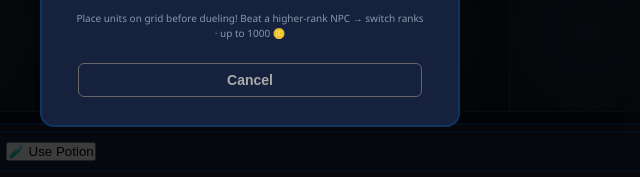
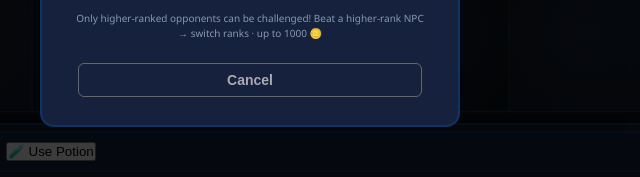
Before and after one commit to jianran/retro-arcade, a plain HTML site: page games/elemental-merge/index.html in a window 1280 px wide. Both pictures are taken after a click on the button "⚔️". Shown: the part 620-797 px from the top of the page, 390-1030 px from the left. Drawn offline with Linux system fonts and the light colour scheme.

Commit message:
Elemental Merge: block equal-rank opponents too
Duels are now strictly uphill: you can only challenge NPCs and players
with a HIGHER rank than yours. Equal or lower opponents are locked in
the picker and blocked in startDuel. Picker hint updated.
Bump stamp to ?v=10.

Co-Authored-By: Claude Code <noreply@anthropic.com>

```diff
--- a/games/elemental-merge/index.html
+++ b/games/elemental-merge/index.html
@@ -1054,10 +1054,10 @@ function showDuelPicker(){
       }
     }catch(e){}
     const icon=p.isNPC?'🤖':'👤';
-    const locked=pWave>0&&pWave<S.wave;
-    const click=locked?"toast('🔒 Cannot challenge a lower-ranked opponent')":`startDuel('${p.id}')`;
+    const locked=pWave>0&&pWave<=S.wave;
+    const click=locked?"toast('🔒 Cannot challenge an equal or lower-ranked opponent')":`startDuel('${p.id}')`;
     rows+=`<div onclick="${click}" style="cursor:${locked?'not-allowed':'pointer'};opacity:${locked?.45:1};padding:10px 14px;margin:4px 0;background:rgba(255,255,255,.05);border-radius:8px;transition:all .15s;display:flex;justify-content:space-between;align-items:center;">
-      <span style="font-weight:600;">${icon} ${p.name}${locked?' <span style="font-size:10px;color:#ff6666;">🔒 below your rank</span>':''}</span>
+      <span style="font-weight:600;">${icon} ${p.name}${locked?' <span style="font-size:10px;color:#ff6666;">🔒 equal or below your rank</span>':''}</span>
       <span style="display:flex;gap:8px;align-items:center;"><span style="font-size:10px;color:var(--text-dim);">${diff}</span><span style="font-size:11px;color:var(--text-dim);">${armyInfo}</span></span>
     </div>`;
   }
@@ -1070,7 +1070,7 @@ function showDuelPicker(){
       </div>
       <p style="font-size:12px;">Your army vs their army — auto-battle!</p>
       <div style="overflow-y:auto;max-height:58vh;margin:6px -12px;padding:0 12px;">${rows}</div>
-      <p style="font-size:10px;color:var(--text-dim);margin-top:8px;">Place units on grid before dueling! Beat a higher-rank NPC → switch ranks · up to 1000 🪙</p>
+      <p style="font-size:10px;color:var(--text-dim);margin-top:8px;">Only higher-ranked opponents can be challenged! Beat a higher-rank NPC → switch ranks · up to 1000 🪙</p>
       <button onclick="hideOverlay()" style="margin-top:8px;padding:8px 20px;border:1px solid #666;background:transparent;color:#aaa;border-radius:6px;cursor:pointer;">Cancel</button>
     </div></div>`;
 }
@@ -1083,7 +1083,7 @@ function startDuel(oppId){
   if(!opp.isNPC){
     try{const r=localStorage.getItem(saveKey(opp.id));if(r)oppWave=JSON.parse(r).wave||0;}catch(e){}
   }
-  if(oppWave>0&&oppWave<S.wave){toast('🔒 Cannot challenge a lower-ranked opponent');return;}
+  if(oppWave>0&&oppWave<=S.wave){toast('🔒 Cannot challenge an equal or lower-ranked opponent');return;}
   // Load opponent army
   S.duelOpponent=opp;
   S.duelOppUnits=[];S.duelOppBench=[];
```
Also changed, not shown: index.html (+1 -1 lines).
